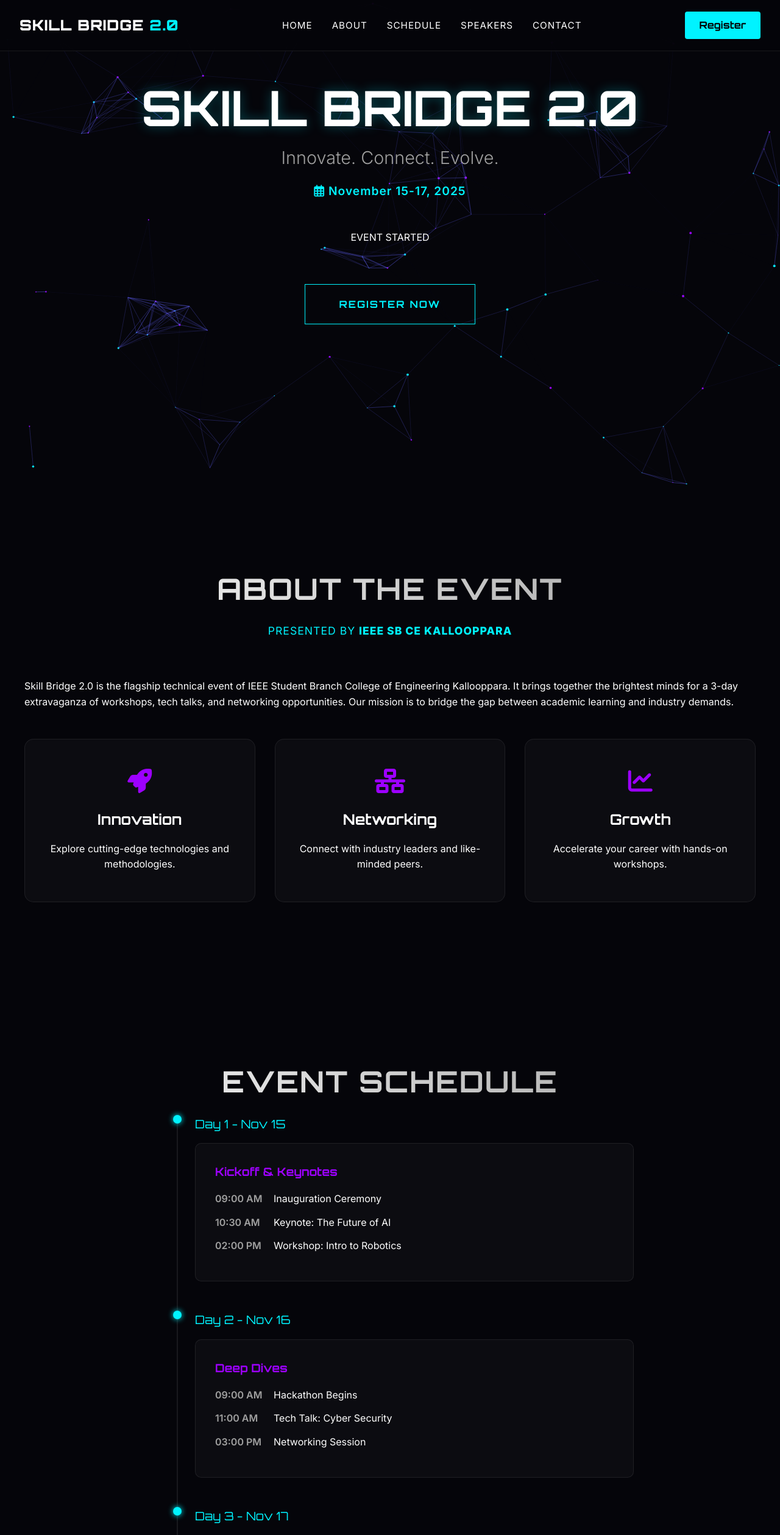
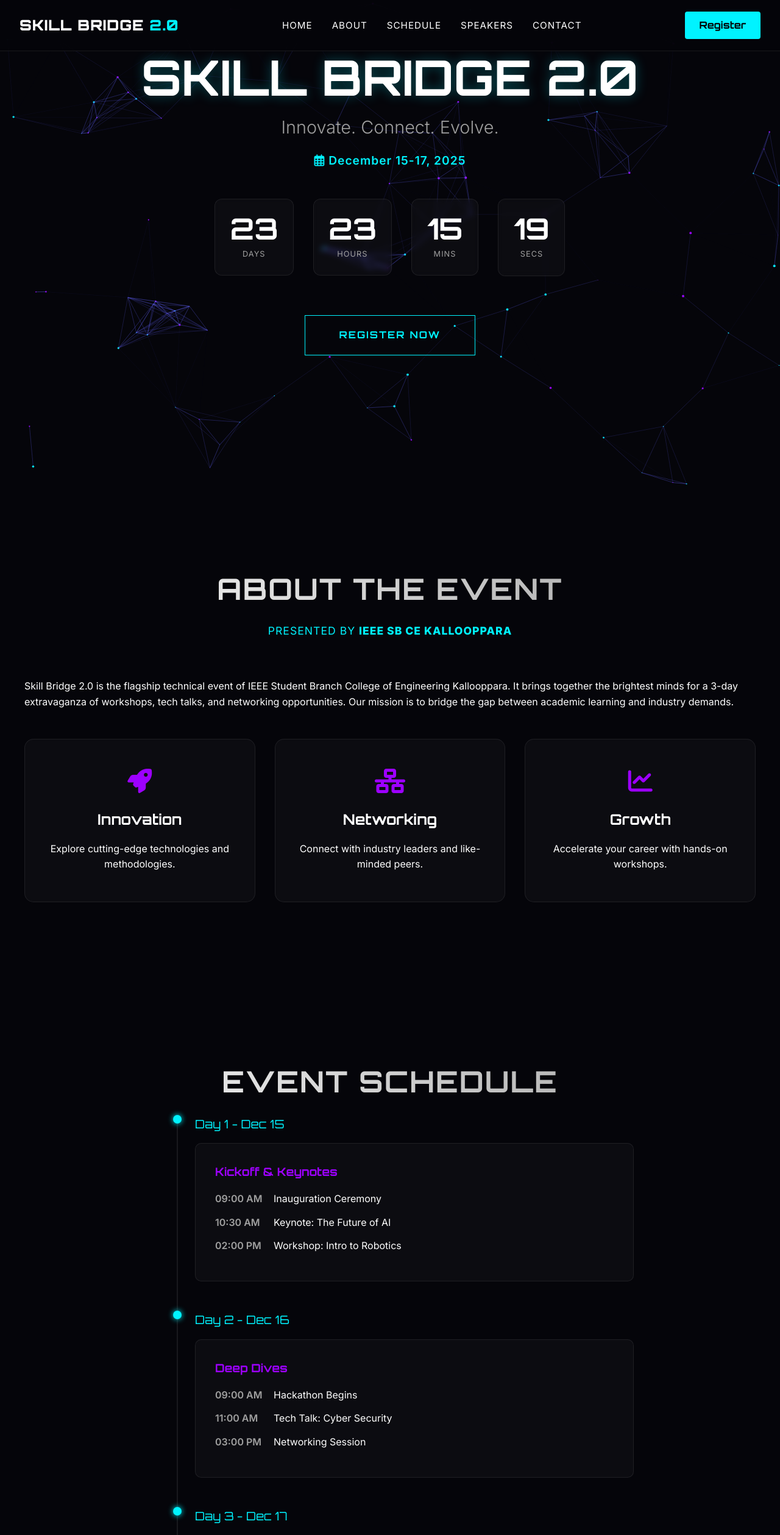
Before and after one commit to abrahammridhul/Skill_bridge_2, a website built with Vite: page index.html in a window 1280 px wide. Shown: the top 2518 px of the page at 61% size. Built offline with nearby package versions, Linux system fonts and the light colour scheme.

Commit message:
Fix countdown timer: Update event date to future

```diff
--- a/index.html
+++ b/index.html
@@ -35,7 +35,7 @@
       <div class="hero-content scroll-reveal">
         <h1 class="glitch" data-text="SKILL BRIDGE 2.0">SKILL BRIDGE 2.0</h1>
         <p class="subtitle">Innovate. Connect. Evolve.</p>
-        <p class="event-date"><i class="far fa-calendar-alt"></i> November 15-17, 2025</p>
+        <p class="event-date"><i class="far fa-calendar-alt"></i> December 15-17, 2025</p>
 
         <div id="countdown-container">
           <div class="time-unit">
@@ -95,7 +95,7 @@
         <div class="timeline">
           <!-- Day 1 -->
           <div class="timeline-item">
-            <div class="timeline-date">Day 1 - Nov 15</div>
+            <div class="timeline-date">Day 1 - Dec 15</div>
             <div class="timeline-content">
               <h3>Kickoff & Keynotes</h3>
               <ul>
@@ -107,7 +107,7 @@
           </div>
           <!-- Day 2 -->
           <div class="timeline-item">
-            <div class="timeline-date">Day 2 - Nov 16</div>
+            <div class="timeline-date">Day 2 - Dec 16</div>
             <div class="timeline-content">
               <h3>Deep Dives</h3>
               <ul>
@@ -119,7 +119,7 @@
           </div>
           <!-- Day 3 -->
           <div class="timeline-item">
-            <div class="timeline-date">Day 3 - Nov 17</div>
+            <div class="timeline-date">Day 3 - Dec 17</div>
             <div class="timeline-content">
               <h3>Finale</h3>
               <ul>
--- a/src/main.js
+++ b/src/main.js
@@ -122,8 +122,8 @@
 
 
 // --- Countdown Timer ---
-// Set event date to Nov 15, 2025
-const eventDate = new Date('2025-11-15T09:00:00');
+// Set event date to Dec 15, 2025
+const eventDate = new Date('2025-12-15T09:00:00');
 
 function updateTimer() {
   const now = new Date().getTime();
--- a/src/style.css
+++ b/src/style.css
@@ -139,6 +139,7 @@
   text-transform: uppercase;
   letter-spacing: 2px;
   background: linear-gradient(to right, #fff, var(--text-muted));
+  background-clip: text;
   -webkit-background-clip: text;
   -webkit-text-fill-color: transparent;
 }
```
